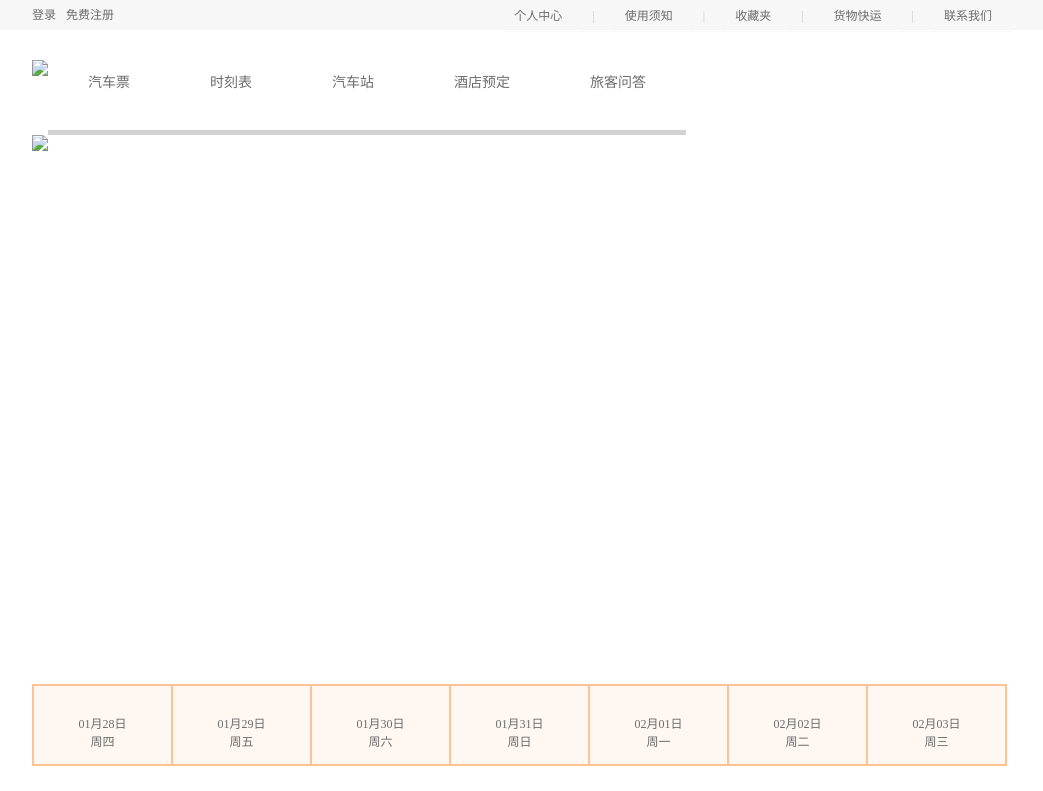
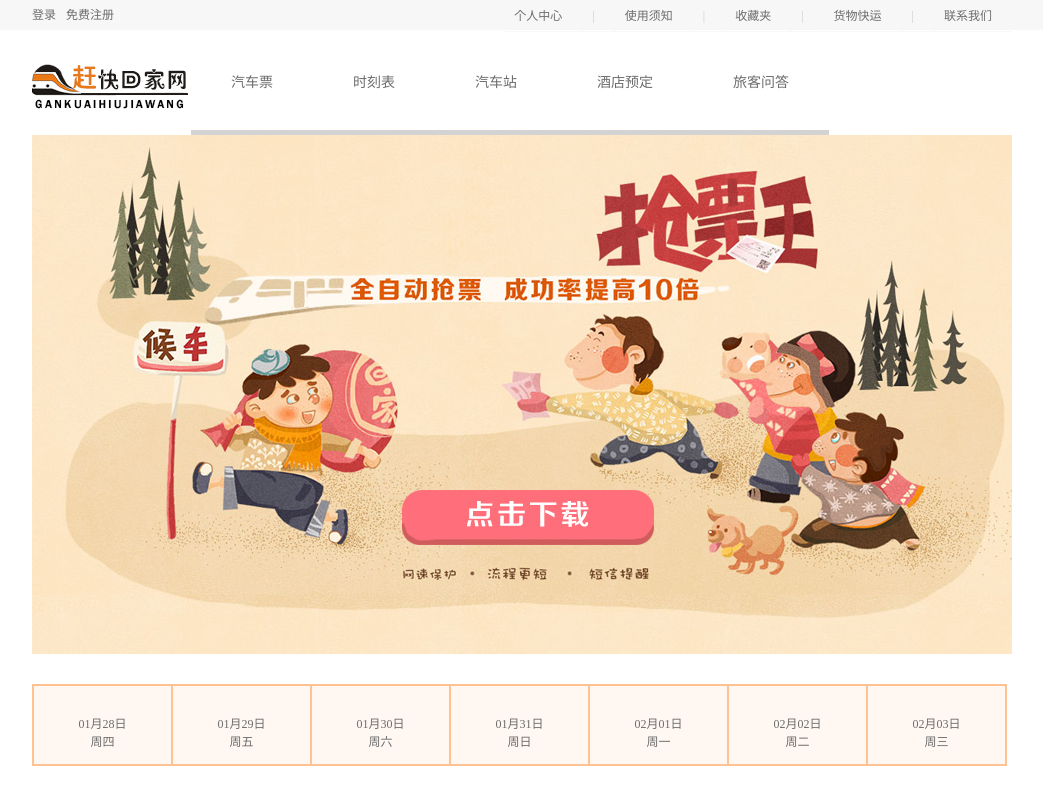
Before and after one commit to WuJiaoJue/WebProject, a plain HTML site: page index.html in a window 1280 px wide. Shown: the top 791 px of the page, without its empty margins (118-1161 px from the left). Drawn offline with Linux system fonts and the light colour scheme; files whose address does not match are found by name.

Commit message:
Update index.html

```diff
--- a/index.html
+++ b/index.html
@@ -41,7 +41,7 @@
     <!--导航-->
 	<div id="nav_bg">
 		<div class="nav">
-			<h2><img src="赶快回家网/logo.jpg"/></h2>
+			<h2><img src="logo.jpg"/></h2>
 			<ul>
 				<li><a href="#">汽车票</a></li>
 				<li><a href="#">时刻表</a></li>
@@ -52,7 +52,7 @@
 		</div>
 	</div>
     <!--banner-->
-	<div id="banner"><img src="赶快回家网/banner.jpg"></div>
+	<div id="banner"><img src="banner.jpg"></div>
 	<!--时间-->
 	<ul id="week">
 		<li><a href="#">01月28日<br>周四</a></li>
```
